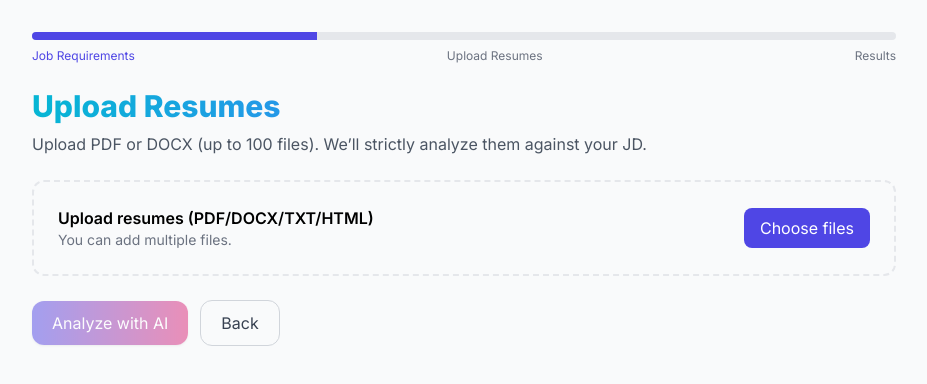
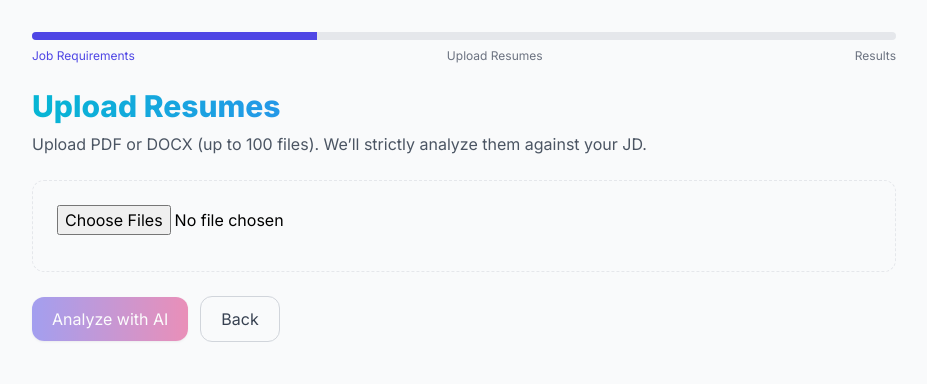
Before and after one commit to Rehan111-555/Resume_Screening, a Next.js app: page /resume-upload in a window 1280 px wide. Shown: the top 384 px of the page, without its empty margins (176-1103 px from the left). Built offline with nearby package versions, Linux system fonts and the light colour scheme.

Commit message:
Update UploadBox.tsx

```diff
--- a/components/UploadBox.tsx
+++ b/components/UploadBox.tsx
@@ -1,91 +1,51 @@
-// components/UploadBox.tsx
 "use client";
-import { useRef } from "react";
+
+import { useCallback } from "react";
 import type { UploadedFile } from "@/types";
 
-function cx(...classes: (string | false | undefined)[]) {
-  return classes.filter(Boolean).join(" ");
-}
-
-export default function UploadBox({
-  uploadedFiles,
-  onFilesUpload,
-}: {
+type Props = {
   uploadedFiles: UploadedFile[];
   onFilesUpload: (files: UploadedFile[]) => void;
-}) {
-  const inputRef = useRef<HTMLInputElement | null>(null);
+};
 
-  function pickFiles() {
-    inputRef.current?.click();
-  }
+export default function UploadBox({ uploadedFiles, onFilesUpload }: Props) {
+  const handleChange = useCallback(
+    (e: React.ChangeEvent<HTMLInputElement>) => {
+      const list = e.target.files;
+      if (!list) return;
 
-  function onChange(e: React.ChangeEvent<HTMLInputElement>) {
-    const fl = Array.from(e.target.files || []);
-    if (!fl.length) return;
-
-    const next: UploadedFile[] = [
-      ...uploadedFiles,
-      ...fl.map((f) => ({
+      const next: UploadedFile[] = [...uploadedFiles];
+      for (let i = 0; i < list.length; i++) {
+        const f = list.item(i)!;
+        next.push({
           id: crypto.randomUUID(),
           name: f.name,
+          size: f.size,
           type: f.type || "application/octet-stream",
-        size: f.size,
           file: f,
-      })),
-    ];
+        });
+      }
       onFilesUpload(next);
-    e.target.value = "";
-  }
+      e.currentTarget.value = ""; // reset
+    },
+    [uploadedFiles, onFilesUpload]
+  );
 
-  function removeFile(id: string) {
+  const removeFile = (id: string) => {
     onFilesUpload(uploadedFiles.filter((f) => f.id !== id));
-  }
+  };
 
   return (
-    <div className="border-2 border-dashed rounded-xl p-6">
-      <input
-        ref={inputRef}
-        type="file"
-        accept=".pdf,.docx,.txt,.html"
-        multiple
-        className="hidden"
-        onChange={onChange}
-      />
-      <div className="flex items-center justify-between">
-        <div>
-          <div className="font-semibold">Upload resumes (PDF/DOCX/TXT/HTML)</div>
-          <div className="text-sm text-gray-500">You can add multiple files.</div>
-        </div>
-        <button
-          onClick={pickFiles}
-          className="px-4 py-2 rounded-lg bg-indigo-600 text-white hover:opacity-95"
-        >
-          Choose files
-        </button>
-      </div>
-
-      {uploadedFiles.length > 0 && (
-        <ul className="mt-4 space-y-2">
+    <div className="rounded-xl border border-dashed p-6">
+      <input type="file" multiple onChange={handleChange} className="mb-3" />
+      <ul className="space-y-1 text-sm">
         {uploadedFiles.map((f) => (
-            <li
-              key={f.id}
-              className={cx(
-                "flex items-center justify-between rounded-lg border p-3",
-                "bg-white"
-              )}
-            >
-              <div className="truncate">{f.name}</div>
-              <button
-                onClick={() => removeFile(f.id)}
-                className="text-sm text-rose-600 hover:underline"
-              >
-                Remove
-              </button>
+          <li key={f.id} className="flex items-center justify-between">
+            <span className="truncate">{f.name}</span>
+            <button onClick={() => removeFile(f.id)} className="text-red-600 hover:underline">Remove</button>
           </li>
         ))}
       </ul>
-      )}
     </div>
   );
 }
```
Lines whose indentation alone changed are shown as unchanged.
